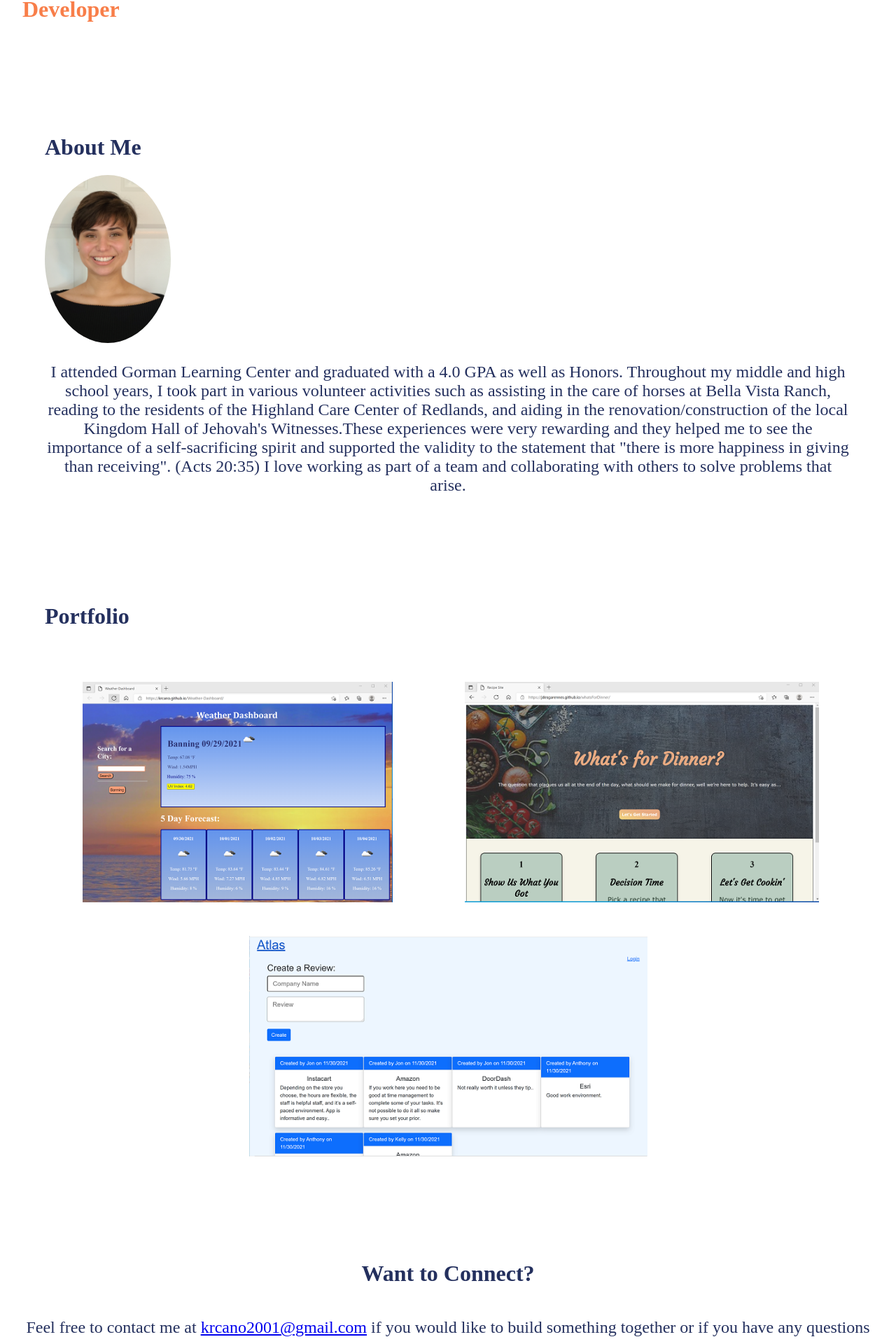
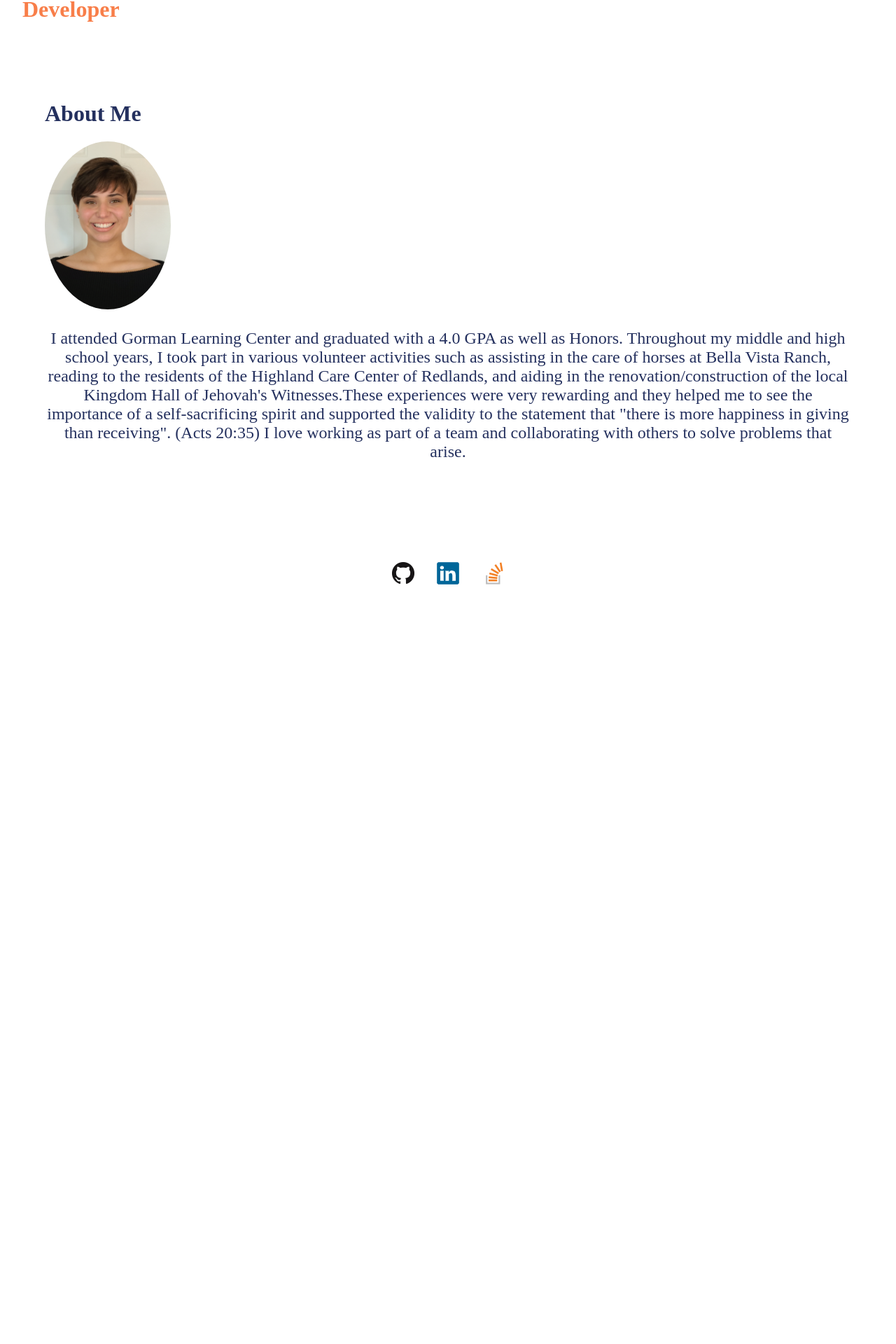
Before and after one commit to Krcano/Kelly-Cano, a React (Create React App) app in the folder kelly-cano/: page / in a window 1280 px wide. Shown: the part 127-2047 px from the top of the page at 70% size. After the commit the page ends 998 px from the top, so only its background shows below. Built offline with nearby package versions, Linux system fonts and the light colour scheme.

Commit message:
added currentPage state so that only one section shows at a time

```diff
--- a/kelly-cano/src/App.js
+++ b/kelly-cano/src/App.js
@@ -8,12 +8,25 @@ import { useState } from "react";
 
 
 function App() {
+  const [currentPage, setCurrentPage] = useState('aboutMe')
+  const renderPage=()=>{
+    if( currentPage === 'aboutMe'){
+      return <About/>
+    }
+    if(currentPage === 'portfolio'){
+      return <Portfolio/>
+    }
+    if(currentPage === 'contact'){
+      return <Contact/>
+    }
+  }
+  const handlePages=(page)=>setCurrentPage(page)
+
  return (
     <div >
-      <Header />
-      <About/>
-      <Portfolio />
-      <Contact/>
+      <Header currentPage={currentPage} handlePages={handlePages}/>
+
+      {renderPage()}
       <Footer />
     </div>
   );
--- a/kelly-cano/src/app.css
+++ b/kelly-cano/src/app.css
@@ -12,7 +12,7 @@
   color: #24305e;
   margin-left: 4em;
   margin-right: 4em;
-  margin-top: 8em;
+  margin-top: 5em;
 }
 /* --------------------------- */
 /* Contact page */
@@ -30,7 +30,7 @@
   margin-bottom: 32px;
   flex-direction: column;
   /* margin-left: 4em; */
-  margin-top: 8em;
+  margin-top: 5em;
   color: #24305e;
   justify-content: flex-start;
   align-items: center;
@@ -145,7 +145,7 @@
   padding-left: 4em;
   padding-right: 4em;
   color: #24305e;
-  margin-top: 8em;
+  margin-top: 5em;
 }
 .Title {
   font-size: 2em;
--- a/kelly-cano/src/components/Header.js
+++ b/kelly-cano/src/components/Header.js
@@ -2,14 +2,14 @@ import React from "react";
 import Navigation from "./Navigation";
 
 
-const Header = () => {
+const Header = ({currentPage, handlePages}) => {
   return (
     <div className="headerContainer">
       <h1 className="headerH1">
         Hi my name is Kelly.
         <br /> I am a <span className="span"> Junior Full-Stack Developer</span>
       </h1>
-      <Navigation />
+      <Navigation currentPage={currentPage} handlePages={handlePages} />
     </div>
   );
 };
--- a/kelly-cano/src/components/Navigation.js
+++ b/kelly-cano/src/components/Navigation.js
@@ -1,16 +1,16 @@
 import React from "react";
 // import Resume from './developer-resume.pdf'
 
-const Navigation = () => {
+const Navigation = ({currentPage, handlePages}) => {
   return (
       <ul className="navbar">
         <li>
-          <a href="#aboutMe" className="navbarA">
+          <a href="#aboutMe" className="navbarA" onClick={()=>handlePages('aboutMe')}>
             About Me
           </a>
         </li>
         <li>
-          <a className="navbarA" href="#projects">
+          <a className="navbarA" href="#projects" onClick={()=>handlePages('portfolio')}>
             Portfolio
           </a>
         </li>
@@ -20,7 +20,7 @@ const Navigation = () => {
               Resume</a>
         </li>
         <li>
-          <a className="navbarA" href="/#contact">
+          <a className="navbarA" href="/#contact" onClick={()=>handlePages('contact')}>
             Contact
           </a>
         </li>
--- a/kelly-cano/src/components/Portfolio.js
+++ b/kelly-cano/src/components/Portfolio.js
@@ -5,7 +5,7 @@ const Portfolio = () => {
 
 
   return (
-    <section className="section" id="projects">
+    <section className="section" id="portfolio">
       <div className="titleContainer">
         <h1 className="Title">Portfolio</h1>
       </div>
--- a/kelly-cano/src/projectData.js
+++ b/kelly-cano/src/projectData.js
@@ -19,5 +19,13 @@ export const projects=[
     github:'https://github.com/Krcano/Job-Tracker',
     deployedLink:"https://atlas-job-tracker.herokuapp.com/"
 
+    },
+    {title: "Tech Blog",
+    description: "An app that allows you to create a Tech Blog so you, your friends, and colleagues can talk about the latest technologies.",
+    image:'./homepage.png',
+    github:'https://github.com/Krcano/Tech-Blog',
+    deployedLink:"https://pacific-cliffs-94965.herokuapp.com/login"
+
     }
+
 ]
```
Also changed, not shown: kelly-cano/public/homepage.png (added).
